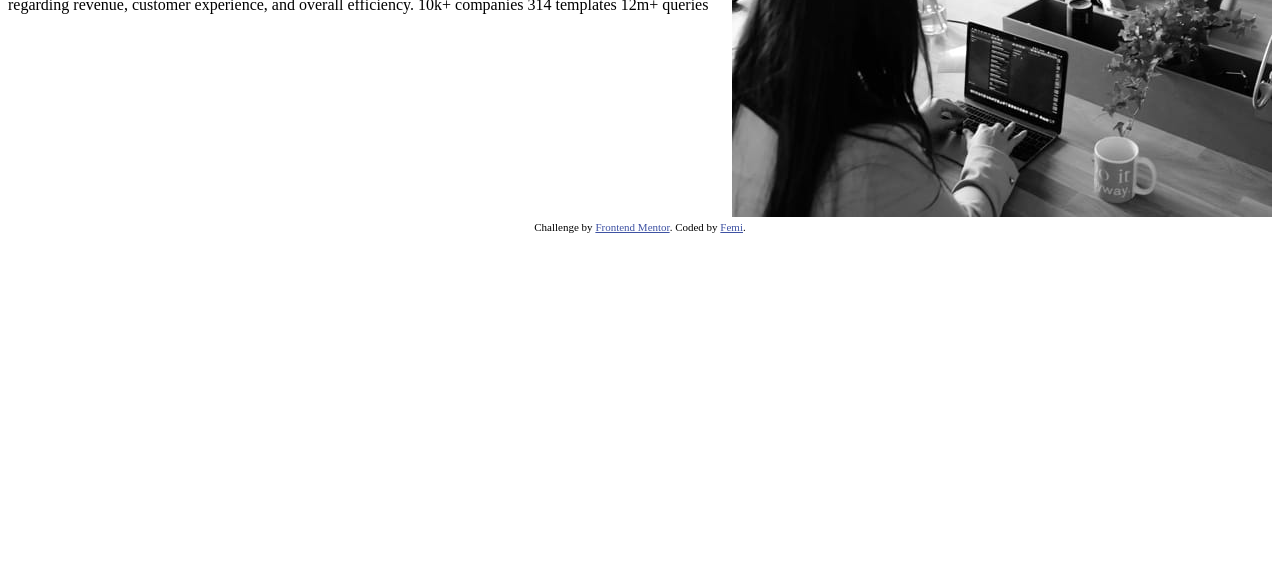
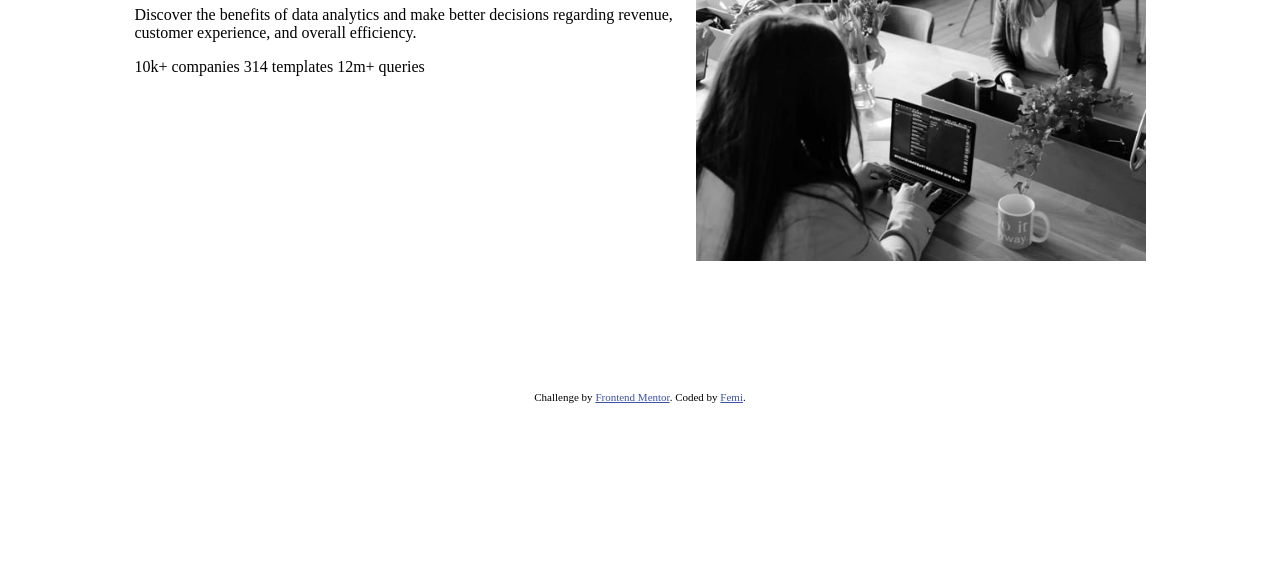
Before and after one commit to Feminnakwe5/stats-preview-card-component-main, a plain HTML site: page index.html in a window 1280 px wide. Shown: the part 237-800 px from the top of the page. Drawn offline with Linux system fonts and the light colour scheme.

Commit message:
dimensions

```diff
--- a/index.html
+++ b/index.html
@@ -28,10 +28,12 @@
   <body>
     <div class="purple-body">
       <div class="text">
-        Get insights that help your business grow. Discover the benefits of data
-        analytics and make better decisions regarding revenue, customer
-        experience, and overall efficiency. 10k+ companies 314 templates 12m+
-        queries
+        <h1>Get insights that help your business grow.</h1>
+        <p>
+          Discover the benefits of data analytics and make better decisions
+          regarding revenue, customer experience, and overall efficiency.
+        </p>
+        10k+ companies 314 templates 12m+ queries
       </div>
 
       <div class="picture">
--- a/style.css
+++ b/style.css
@@ -1,9 +1,25 @@
 .purple-body {
   display: flex;
-  align-items: center;
-  justify-content: center;
+  flex-wrap: wrap;
+  margin: 10%;
 }
 img {
   height: auto;
   width: auto;
+  max-width: 450px;
+  max-height: 450px;
 }
+.text {
+  flex: 50%;
+}
+.image {
+  flex: 50%;
+}
+
+/* mobile view */
+/* @media screen {
+  .purple-body {
+    min-width: 640px;
+    flex-direction: row-reverse;
+  }
+} */
```
